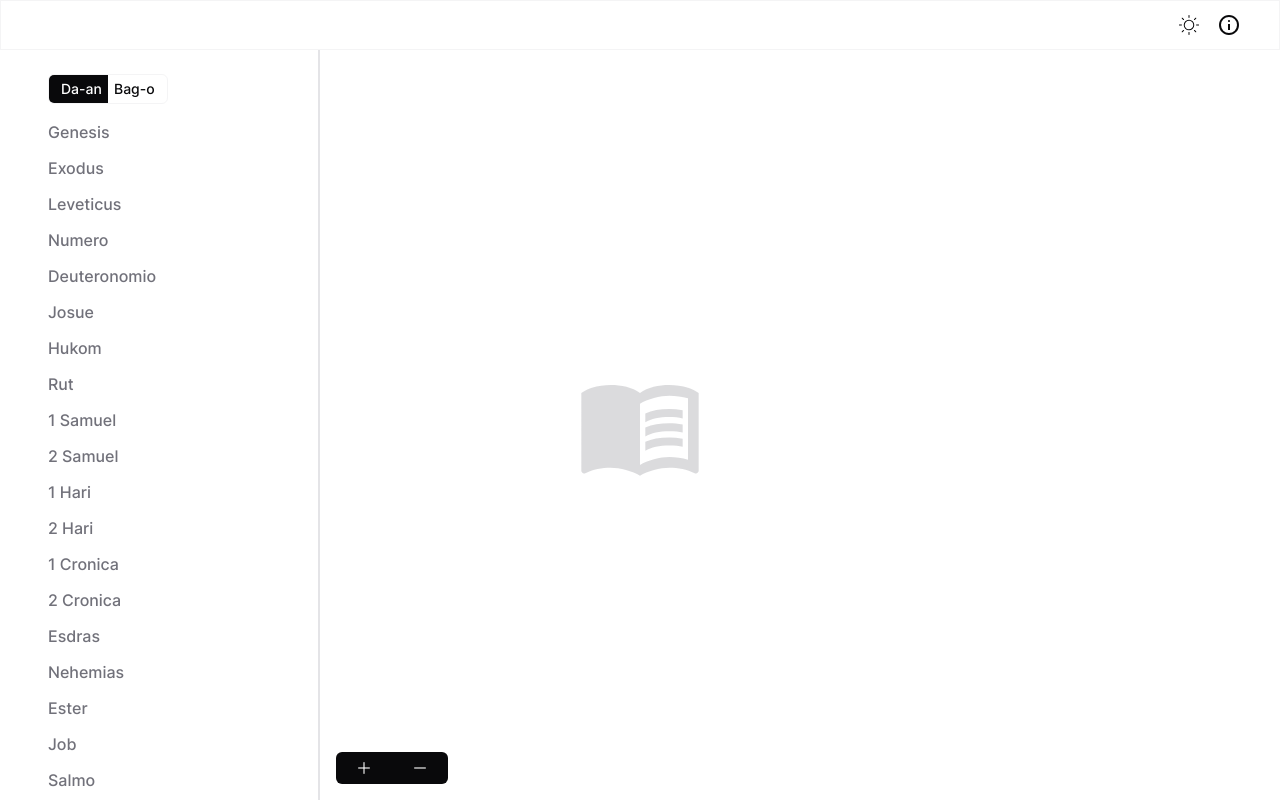
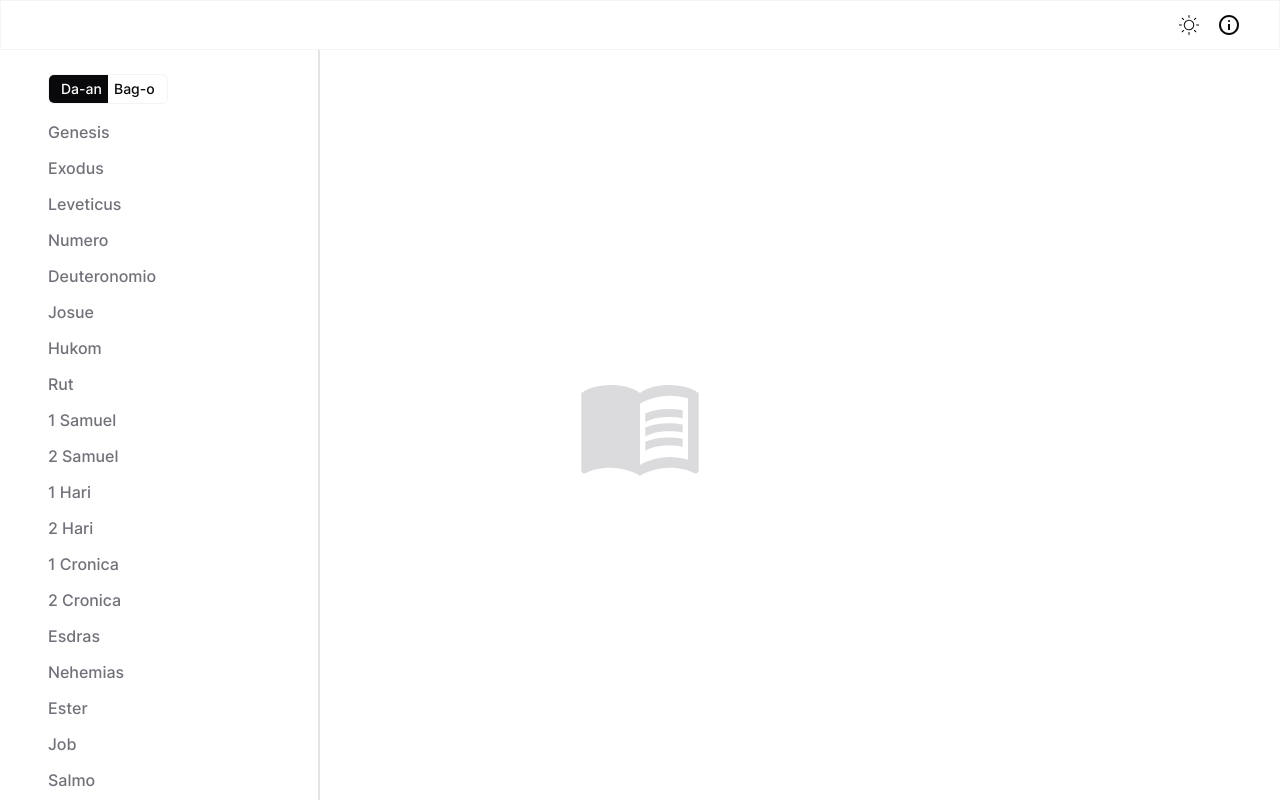
Before and after one commit to bibliahlgn/biblia-hlgn, a React (Vite) app: page / in a window 1280 px wide. Built offline with nearby package versions, Linux system fonts and the light colour scheme.

Commit message:
Repositioned the control, changed the way its layed out

```diff
--- a/src/App.tsx
+++ b/src/App.tsx
@@ -165,8 +165,8 @@ function App() {
               activeAbout={activeAbout}
             ></Contents>
           </article>
-          {!activeAbout && (
-            <div className="pointer-events-none fixed bottom-0 w-full bg-transparent">
+          {!activeAbout && bookToOpen.chapter != "" && (
+            <div className="pointer-events-none fixed bottom-0 grid w-full bg-transparent md:grid-cols-3 lg:grid-cols-4">
               <FontControl setFontSize={setFontSize}></FontControl>
             </div>
           )}
--- a/src/utils/fontSizeControl.tsx
+++ b/src/utils/fontSizeControl.tsx
@@ -10,7 +10,7 @@ export function FontControl({
     setFontSize((prevSize) => Math.max(prevSize - 0.1, 1));
 
   return (
-    <div className="pointer-events-auto relative bottom-4 left-4 w-max overflow-hidden rounded-md bg-foreground font-medium text-background *:whitespace-nowrap *:px-5 *:py-1 *:transition-colors hover:*:bg-accent/80 hover:*:text-foreground">
+    <div className="pointer-events-auto col-start-2 mb-4 mr-4 w-max place-self-end overflow-hidden rounded-md bg-foreground font-medium text-background *:whitespace-nowrap *:px-5 *:py-1 *:transition-colors hover:*:bg-accent/80 hover:*:text-foreground">
       <button onClick={increaseFont}>&#65291;</button>
       <button onClick={decreaseFont}>&#65293;</button>
     </div>
```
